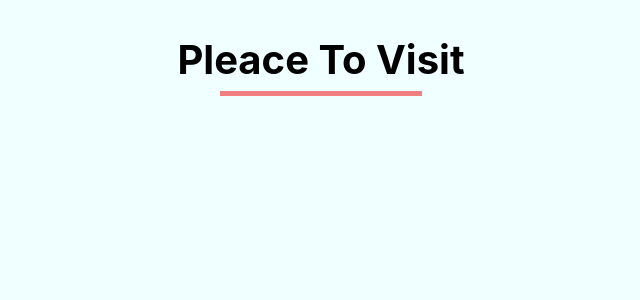
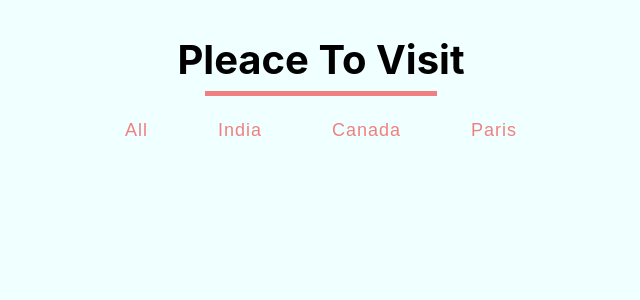
Before and after one commit to sahilrajput2223/place-to-visit-app, a React (Create React App) app: page / in a window 1280 px wide. Shown: the top 300 px of the page, without its empty margins (319-959 px from the left). Built offline with nearby package versions, Linux system fonts and the light colour scheme.

Commit message:
Filter Section - Design Created

```diff
--- a/src/App/App.js
+++ b/src/App/App.js
@@ -1,6 +1,7 @@
 import React from "react";
 
 import AppTitle from "../AppTitle/AppTitle"
+import FilterList from "../FilterList/FilterList";
 
 import "./App.css"
 
@@ -9,6 +10,7 @@ const App = () => {
         <React.Fragment>
             <div className="mainDiv">
                 <AppTitle />
+                <FilterList />
             </div>
         </React.Fragment>
     );
--- a/src/AppTitle/AppTitle.css
+++ b/src/AppTitle/AppTitle.css
@@ -3,7 +3,7 @@ h1 {
 }
 
 .borderBottom {
-    width: 70%;
+    width: 50%;
     margin-top: -20px;
     border-bottom: 5px solid lightcoral;
 }
--- /dev/null
+++ b/src/FilterList/Filter.js
@@ -0,0 +1,13 @@
+import React from "react";
+
+import "./filter.css"
+
+const Filter = ({ filterName }) => {
+    return (
+        <React.Fragment>
+            <button className="filterBtn">{filterName}</button>
+        </React.Fragment>
+    );
+}
+
+export default Filter
--- /dev/null
+++ b/src/FilterList/FilterList.js
@@ -0,0 +1,18 @@
+import React from "react";
+import Filter from "./Filter";
+
+
+const FilterList = () => {
+    return (
+        <React.Fragment>
+            <div className=".filterList">
+                <Filter filterName='all' />
+                <Filter filterName='India' />
+                <Filter filterName='Canada' />
+                <Filter filterName='Paris' />
+            </div>
+        </React.Fragment>
+    );
+}
+
+export default FilterList
--- /dev/null
+++ b/src/FilterList/filter.css
@@ -0,0 +1,18 @@
+.filterBtn {
+    margin: 20px;
+    background: transparent;
+    border: transparent;
+    cursor: pointer;
+    font-size: 18px;
+    padding: 4px 15px;
+    color: lightcoral;
+    text-transform: capitalize;
+    letter-spacing: 1px;
+    transition: all .3s linear;
+}
+
+.filterBtn:hover {
+    background: lightcoral;
+    color: white;
+    border-radius: 5px;
+}
```
